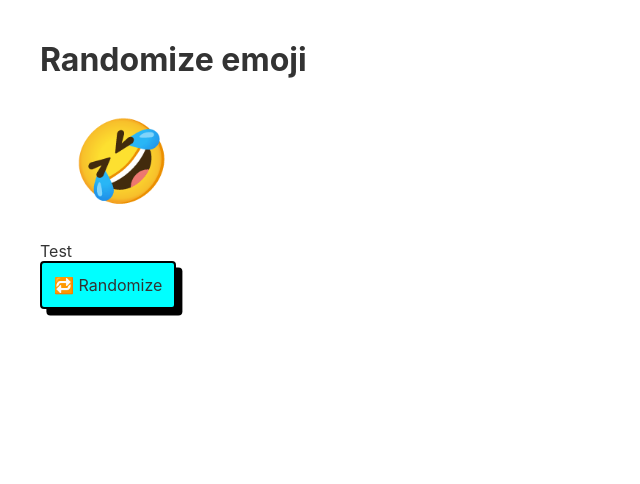
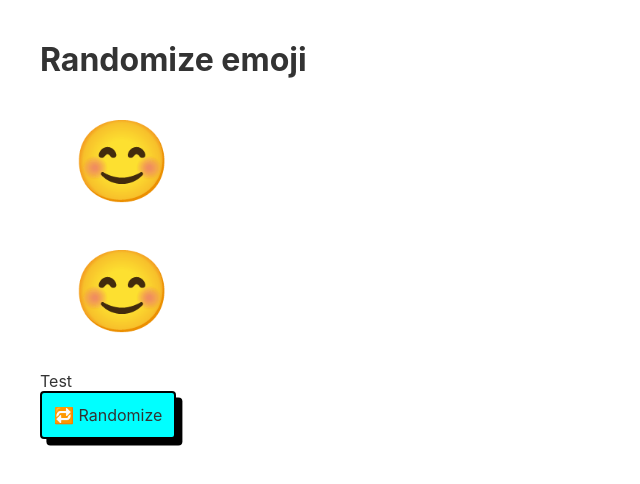
Before and after one commit to grammer-org/Learn-svelte, a Svelte app: page / in a window 1280 px wide. Shown: the top 484 px of the page, without its empty margins (0-640 px from the left). Built offline with nearby package versions, Linux system fonts and the light colour scheme.

Commit message:
Props in svelte

```diff
--- a/src/App.svelte
+++ b/src/App.svelte
@@ -4,7 +4,8 @@
 
 <main>
 	<h1>Randomize emoji</h1>
-	<EmojiDisplay />
+	<EmojiDisplay emojiAngry={'😡'} emojiHappy={'😊'}/>
+	<EmojiDisplay emojiAngry={'😡'} emojiHappy={'😊'}/>
 	<div>Test</div>
 	<button>🔁 Randomize</button>
 </main>
--- a/src/EmojiDisplay.svelte
+++ b/src/EmojiDisplay.svelte
@@ -1,7 +1,9 @@
 <script>
-	let currentEmoji = "😁"
+	export let emojiAngry
+	export let emojiHappy
+	let currentEmoji = emojiAngry
 	setTimeout(() => {
-		currentEmoji = "🤣"
+		currentEmoji = emojiHappy
 	}, 2000)
 </script>
 
```
